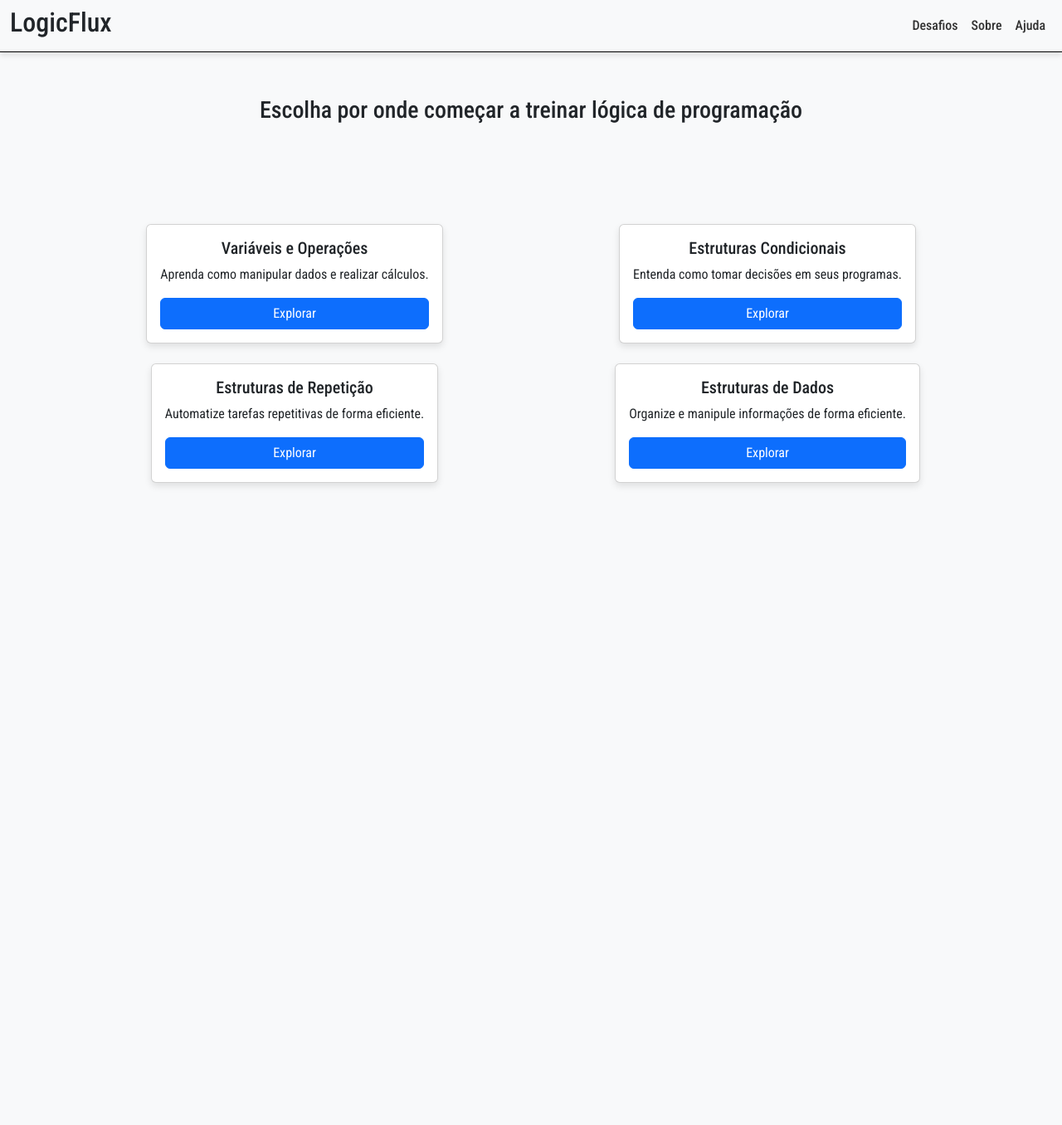
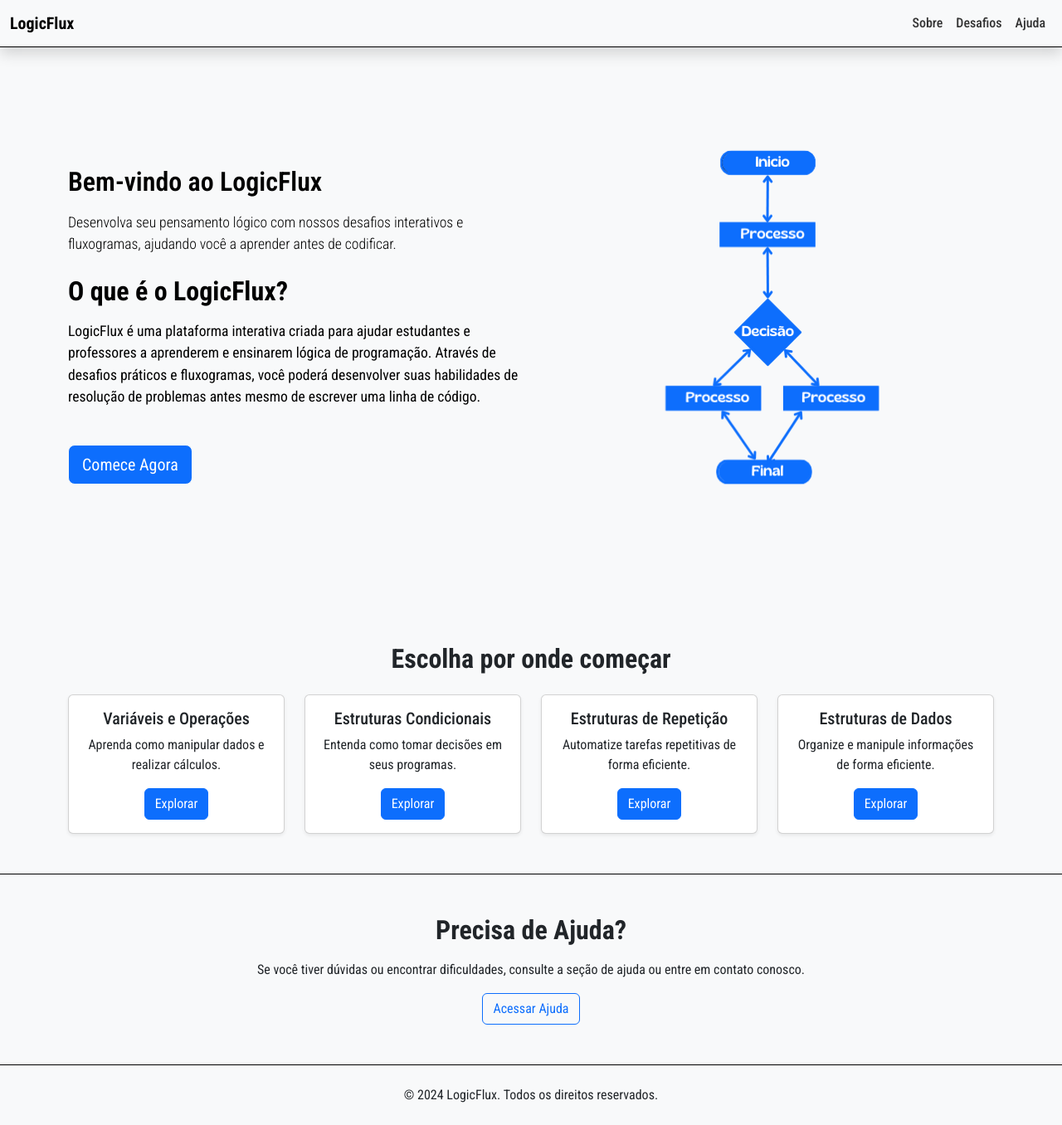
Before and after one commit to Tallia-Sousa/LogicFlux, a plain HTML site: page index.html in a window 1280 px wide. Shown: the whole page at 83% size. Before the commit the page ends 800 px from the top, so only its background shows below. Drawn offline with nearby package versions, Linux system fonts and the light colour scheme.

Commit message:
Adicionando melhorias

```diff
--- a/css/index.css
+++ b/css/index.css
@@ -1,38 +1,10 @@
 @import url('https://fonts.googleapis.com/css2?family=Roboto+Condensed:ital,wght@0,100..900;1,100..900&display=swap');
-body{
-	background-color: #F8F9FA;
-	width: 100%;
-	height: 100%;
+
+body {
+    background-color:#a5cfe3;
     font-family: "Roboto Condensed", sans-serif;
-    font-optical-sizing: auto;
-    font-style: normal;
     margin: 0;
     padding: 0;
-
-}
-
-.navbar-brand img {
-	max-height: 40px;
-}
-
-.bg-light {
-    background-color: #F8F9FA !important;
-	border-bottom: 1px solid #000;
-    margin-bottom: 5px;
-}
-
-.nav-link {
-	font-weight: 500;
-	color: #333;
-	transition: color 0.3s;
-}
-a:hover {
-	color: #2a87e4 !important;
-}
-.navbar {
-	box-shadow: 0 4px 6px rgba(0, 0, 0, 0.1);
-
-
 }
 
 .card {
@@ -45,106 +17,92 @@ a:hover {
 
 }
 
-.card-body {
-	flex-grow: 1;
+.navbar {
+    box-shadow: 0 4px 6px rgba(0, 0, 0, 0.1);
+}
+
+.navbar-brand img {
+    max-height: 40px;
+}
+
+.nav-link {
+    font-weight: 500;
+    color: #333;
+    transition: color 0.3s;
+}
+
+#help{
+    background-color: #F8F9FA;
+}
+a:hover {
+    color: #2a87e4 !important;
+}
+
+.bg-light {
+    background-color:  #F8F9FA !important;
+    border-bottom: 1px solid #000;
+}
+
+header {
+    background-color:  #F8F9FA;
+    color: #000;
+    padding: 40px 0;
+}
+
+header .container {
     display: flex;
-    flex-direction: column;
     justify-content: space-between;
+    align-items: center;
+    flex-wrap: wrap;
+}
+
+header .col-md-6 h1 {
+    font-size: 2rem;
+    font-weight: 600;
+}
+
+header .col-md-6 p {
+    font-size: 1.1rem;
+    margin-bottom: 20px;
+}
+
+header .col-md-6 img {
+    width: 100%;
+
+
+}
+.img-fluid {
+    margin-top: 28px;
+}
+
+header .btn {
+    background-color: #0d6efd;
+    color: white;
+    transition: background-color 0.3s ease;
+}
+
+header .btn:hover {
+    background-color: #0d6efd;
+}
+
+/* Responsividade */
+@media (max-width: 768px) {
+    header .container {
+        flex-direction: column;
+        text-align: center;
+    }
+
+    header .col-md-6 img {
+        margin-top: 20px;
+    }
 }
 
 
+    footer {
+        background-color: #F8F9FA;
+        box-shadow: 0 4px 8px rgba(0, 0, 0, 0.1) !important;
+        border-top: 1px solid #000;
+        padding-top: 20px;
+        padding-bottom: 20px;
 
-.card:hover {
-	transform: scale(1.05); }
-
-
-.card-icon {
-	font-size: 3rem;
-	color: #6F42C1;
 }
-
-
-.container.mt-5 {
-	margin-top: 200px;
-}
-
-.col-md-6, .col-lg-3 {
-	display: flex;
-	justify-content: center;
-}
-
-
-
-header {
-	background-color: #F8F9FA;
-	border-bottom: 1px solid #000;
-    color: #000;
-    padding: 15px;
-        }
-
-.descricao{
-	color: #000;
-	text-align: center;
-	}
-
-#desafio {
-    background-color: #ffffff;
-    padding: 20px;
-    border-radius: 8px;
-    box-shadow: 0 4px 8px rgba(0, 0, 0, 0.1);
-        }
-
-#simbolos {
-    background-color: #ffffff;
-    padding: 20px;
-    border-radius: 8px;
-    box-shadow: 0 4px 8px rgba(0, 0, 0, 0.1);
-        }
-
-.symbol {
-    padding: 10px;
-    margin: 10px 0;
-    text-align: center;
-    border: 1px solid #ddd;
-    border-radius: 5px;
-    background-color: #e6f7ff;
-    cursor: grab;
-        }
-
-.symbol:hover {
-    background-color: #d0e8ff;
-        }
-
-#workspace {
-    width: 100%;
-    height: 500px;
-    background-color: #ffffff;
-    border: 2px dashed #aaa;
-    border-radius: 8px;
-    position: relative;
-    margin-top: 10px;
-    display: flex;
-    justify-content: center;
-    align-items: center;
-    color: #aaa;
-        }
-
-#submit-button {
-    background-color: #6f42c1;
-    color: white;
-    padding: 15px 30px;
-    border: none;
-    border-radius: 5px;
-    transition: background-color 0.3s ease;
-        }
-
-#submit-button:hover {
-    background-color: #593099;
-        }
-
-footer {
-    margin-top: 20px;
-    background-color: #f1f1f1;
-    padding: 10px;
-    text-align: center;
-        }
--- a/index.html
+++ b/index.html
@@ -3,114 +3,140 @@
 <head>
     <meta charset="UTF-8">
     <meta name="viewport" content="width=device-width, initial-scale=1.0">
-    <title>LogicFlux</title>
-    <!--  -->
+    <title>LogicFlux - Treine Lógica de Programação</title>
 
     <link href="https://cdn.jsdelivr.net/npm/bootstrap@5.3.3/dist/css/bootstrap.min.css" rel="stylesheet">
+    <script src="https://cdn.jsdelivr.net/npm/bootstrap@5.3.3/dist/js/bootstrap.bundle.min.js"></script>
     <link href="css/index.css" rel="stylesheet">
+    <link href="https://fonts.googleapis.com/css2?family=Roboto+Condensed:wght@300;400;700&display=swap" rel="stylesheet">
 </head>
 <body>
 
-    <nav class="navbar navbar-expand-lg navbar-light bg-light">
+    <nav class="navbar navbar-expand-lg navbar-light bg-light shadow">
         <div class="container-fluid">
-            <h2>LogicFlux</h2>
+            <a class="navbar-brand fw-bold" href="#">LogicFlux</a>
             <button class="navbar-toggler" type="button" data-bs-toggle="collapse" data-bs-target="#navbarNav" aria-controls="navbarNav" aria-expanded="false" aria-label="Toggle navigation">
                 <span class="navbar-toggler-icon"></span>
             </button>
-            <!--  -->
             <div class="collapse navbar-collapse" id="navbarNav">
                 <ul class="navbar-nav ms-auto">
+                    <li class="nav-item">
+                        <a class="nav-link" href="#about">Sobre</a>
+                    </li>
                     <li class="nav-item">
                         <a class="nav-link" href="#cards-section">Desafios</a>
                     </li>
                     <li class="nav-item">
-                        <a class="nav-link" href="#">Sobre</a>
-                    </li>
-                    <li class="nav-item">
-                        <a class="nav-link" href="#">Ajuda</a>
-                    </li>
+                        <a class="nav-link" href="#help">Ajuda</a>
                     </ul>
                 </div>
             </div>
+        </div>
     </nav>
-<br>
-<br>
 
 
-    <div class="apresentation">
-        <h3 class="text-center mb-4">Escolha por onde começar a treinar lógica de programação</h1>
+    <header class="text-center py-5">
+        <div class="container">
+            <div class="row align-items-center">
+                <!-- Coluna da imagem -->
+                <div class="col-md-6 text-center order-1 order-md-2">
+                    <div class="p-4 rounded">
+                        <img src="/img/LogicFlux(7).png" alt="Imagem do LogicFlux" class="img-fluid rounded">
                     </div>
+                </div>
+                <!-- Coluna do texto -->
+                <div class="col-md-6 text-md-start order-2 order-md-1">
+                    <h1 class="display-4">Bem-vindo ao LogicFlux</h1>
+                    <p class="lead mt-3">Desenvolva seu pensamento lógico com nossos desafios interativos e fluxogramas, ajudando você a aprender antes de codificar.</p>
+
+                    <!-- Seção "Sobre" dentro do header -->
+                    <h2 class="fw-bold mt-4">O que é o LogicFlux?</h2>
+                    <p class="mt-3">
+                        LogicFlux é uma plataforma interativa criada para ajudar estudantes e professores a aprenderem e ensinarem lógica de programação.
+                        Através de desafios práticos e fluxogramas, você poderá desenvolver suas habilidades de resolução de problemas antes mesmo de escrever uma linha de código.
+                    </p>
+
+                    <a href="#cards-section" class="btn btn-light btn-lg mt-4">Comece Agora</a>
+                </div>
+            </div>
+        </div>
+    </header>
 
 
-	<br>
-	<br>
-
-
-    <div class="container mt-5">
-
-        <div id="cards-section" class="row g-4">
-            <!-- Linha 1: 2 Blocos -->
-            <div class="col-md-6">
-                <div class="card text-center">
-                    <div class="card-body">
+    <section id="cards-section" class="py-5 bg-light">
+        <div class="container">
+            <h2 class="text-center fw-bold mb-4">Escolha por onde começar</h2>
+            <div class="row g-4">
+                <!-- Variáveis e Operações -->
+                <div class="col-md-6 col-lg-3">
+                    <div class="card h-100 shadow-sm">
+                        <div class="card-body text-center">
                             <h5 class="card-title">Variáveis e Operações</h5>
                             <p class="card-text">Aprenda como manipular dados e realizar cálculos.</p>
                             <a href="card_variaveis.html" class="btn btn-primary">Explorar</a>
                         </div>
                     </div>
                 </div>
-            <div class="col-md-6">
-                <div class="card text-center">
-                    <div class="card-body">
+                <!-- Estruturas Condicionais -->
+                <div class="col-md-6 col-lg-3">
+                    <div class="card h-100 shadow-sm">
+                        <div class="card-body text-center">
                             <h5 class="card-title">Estruturas Condicionais</h5>
                             <p class="card-text">Entenda como tomar decisões em seus programas.</p>
-                        <a href="#cards-section" class="btn btn-primary">Explorar</a>
+                            <a href="#" class="btn btn-primary">Explorar</a>
                         </div>
                     </div>
                 </div>
-
-            <!-- Linha 2: 2 Blocos -->
-            <div class="col-md-6">
-                <div class="card text-center">
-                    <div class="card-body">
+                <!-- Estruturas de Repetição -->
+                <div class="col-md-6 col-lg-3">
+                    <div class="card h-100 shadow-sm">
+                        <div class="card-body text-center">
                             <h5 class="card-title">Estruturas de Repetição</h5>
                             <p class="card-text">Automatize tarefas repetitivas de forma eficiente.</p>
-                        <a href="#cards-section" class="btn btn-primary">Explorar</a>
+                            <a href="#" class="btn btn-primary">Explorar</a>
                         </div>
                     </div>
                 </div>
-            <div class="col-md-6">
-                <div class="card text-center">
-                    <div class="card-body">
+                <!-- Estruturas de Dados -->
+                <div class="col-md-6 col-lg-3">
+                    <div class="card h-100 shadow-sm">
+                        <div class="card-body text-center">
                             <h5 class="card-title">Estruturas de Dados</h5>
                             <p class="card-text">Organize e manipule informações de forma eficiente.</p>
-                        <a href="#cards-section" class="btn btn-primary">Explorar</a>
+                            <a href="#" class="btn btn-primary">Explorar</a>
                         </div>
                     </div>
                 </div>
             </div>
         </div>
+    </section>
 
-	<br>
-	<br>
-	<br>
+    <!-- Ajuda -->
+    <section id="help" class="py-5">
+        <div class="container text-center">
+            <h2 class="fw-bold">Precisa de Ajuda?</h2>
+            <p class="mt-3">Se você tiver dúvidas ou encontrar dificuldades, consulte a seção de ajuda ou entre em contato conosco.</p>
+            <a href="#" class="btn btn-outline-primary">Acessar Ajuda</a>
+        </div>
+    </section>
 
+    <!-- Footer -->
+    <footer class=" text-darck py-4">
+        <div class="container text-center">
+            <p class="mb-0">© 2024 LogicFlux. Todos os direitos reservados.</p>
+        </div>
+    </footer>
 
-
+    <!-- Scroll Suave -->
     <script>
         document.querySelectorAll('a[href^="#"]').forEach(anchor => {
             anchor.addEventListener('click', function (e) {
                 e.preventDefault();
-
                 document.querySelector(this.getAttribute('href')).scrollIntoView({
                     behavior: 'smooth'
                 });
             });
         });
     </script>
-
-
-
-    <script src="https://cdn.jsdelivr.net/npm/bootstrap@5.3.3/dist/js/bootstrap.bundle.min.js"></script>
 </body>
 </html>
```
Also changed, not shown: card_variaveis.html (+4 -4 lines), img/LogicFlux(7).png (added), js/script.js (added). Lines whose indentation alone changed are shown as unchanged.
